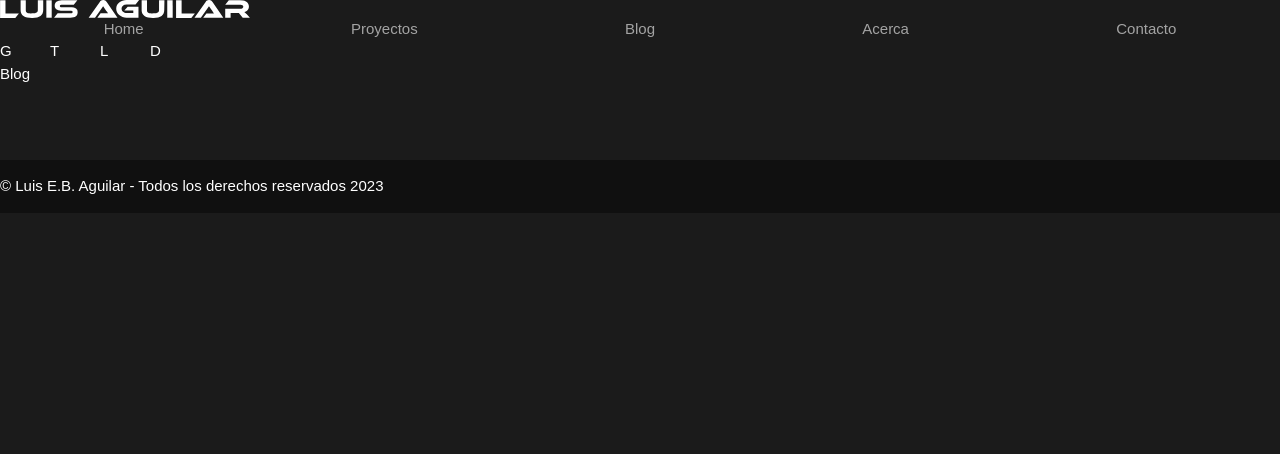
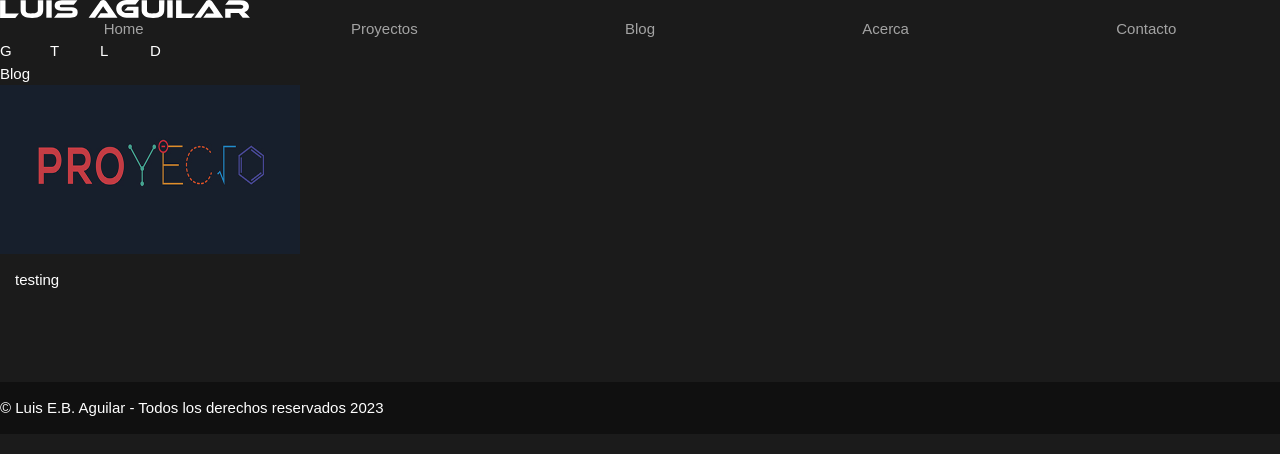
Before and after one commit to web-luisaguilar/portafolio-2023, a Next.js app: page /blog in a window 1280 px wide. Shown: the top 454 px of the page. Built offline with nearby package versions, Linux system fonts and the light colour scheme.

Commit message:
card component

```diff
--- a/components/Card.tsx
+++ b/components/Card.tsx
@@ -1,6 +1,5 @@
 import Image from "next/image";
 const Card = ({ children }: { children: React.ReactNode }) => {
-  console.log(children);
   return (
     <div className="card">
       <Image
@@ -8,7 +7,7 @@ const Card = ({ children }: { children: React.ReactNode }) => {
         alt="default proyect"
         width={300}
         height={170}
-        className="aspect-video"
+        className=" aspect-video"
       />
 
       <div className="flex flex-col p-4">{children}</div>
--- a/components/Header.tsx
+++ b/components/Header.tsx
@@ -3,10 +3,6 @@ import Link from "next/link";
 import logo from "../public/images/navbar/letras.svg";
 import { useEffect } from "react";
 const Header = () => {
-  useEffect(() => {
-    console.log(document.location.pathname);
-  });
-
   return (
     <header className="header z-50">
       <div className="box-default">
--- /dev/null
+++ b/components/blog/BlogCard.tsx
@@ -0,0 +1,13 @@
+import Card from "../Card";
+
+const BlogCard = () => {
+  return (
+    <>
+      <Card>
+        <>testing</>
+      </Card>
+    </>
+  );
+};
+
+export default BlogCard;
--- /dev/null
+++ b/components/blog/BlogGrid.tsx
@@ -0,0 +1,13 @@
+import BlogCard from "./BlogCard";
+
+const BlogGrid = () => {
+  return (
+    <>
+      <div className="cards-grid">
+        <BlogCard />
+      </div>
+    </>
+  );
+};
+
+export default BlogGrid;
--- a/components/proyectos/ProyectsGrid.tsx
+++ b/components/proyectos/ProyectsGrid.tsx
@@ -5,7 +5,7 @@ const arr = new Array(5);
 const ProyectsGrid = () => {
   return (
     <>
-      <div className="cardsGrid">
+      <div className="cards-grid">
         <Proyect />
       </div>
     </>
--- a/pages/blog.tsx
+++ b/pages/blog.tsx
@@ -1,4 +1,5 @@
 import Head from "next/head";
+import BlogGrid from "../components/blog/BlogGrid";
 
 const proyectos = () => {
   return (
@@ -10,6 +11,7 @@ const proyectos = () => {
       <div className="box-default flex-col">
         <section className="section-initial justify-start">
           <h3 className="title">Blog</h3>
+          <BlogGrid />
         </section>
       </div>
     </>
--- a/styles/tailwind.css
+++ b/styles/tailwind.css
@@ -27,9 +27,9 @@
   @apply mt-10 py-4 text-center text-2xl font-bold uppercase text-cyan-400 md:text-4xl;
   text-shadow: 0px 0px 2.5px cyan;
 }
-.cardsgrid {
+.cards-grid {
   @apply flex flex-wrap justify-center gap-4 lg:justify-start;
 }
 .card {
-  @apply mt-10 flex min-h-[250px] max-w-[300px] flex-col items-center justify-center overflow-hidden bg-white/20 opacity-80 shadow-md shadow-black/70 duration-200 hover:scale-105  hover:opacity-100;
+  @apply mt-10 flex min-h-[350px] max-w-[300px] flex-col items-center justify-between overflow-hidden bg-white/20 opacity-80 shadow-md shadow-black/70 duration-200  hover:scale-105 hover:opacity-100;
 }
```
